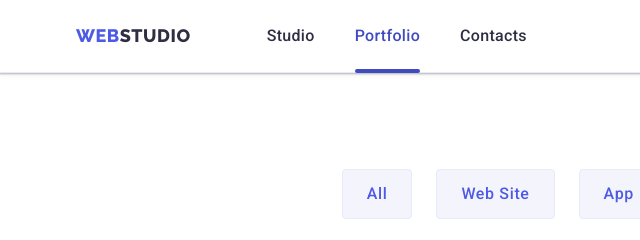
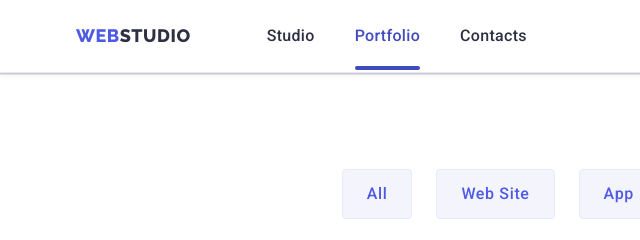
Before and after one commit to Perslay/goit-markup-hw-05, a plain HTML site: page portfolio.html in a window 1280 px wide. Shown: the top 240 px of the page, 0-640 px from the left. Drawn offline with nearby package versions, Linux system fonts and the light colour scheme.

Commit message:
after position
Change bottom

```diff
--- a/css/styles.css
+++ b/css/styles.css
@@ -189,7 +189,7 @@ img {
 .active-page::after {
   background-color: var(--ocean);
   border-radius: 2px;
-  bottom: -4px;
+  bottom: -1px;
   content: "";
   height: 4px;
   left: 0;
```
